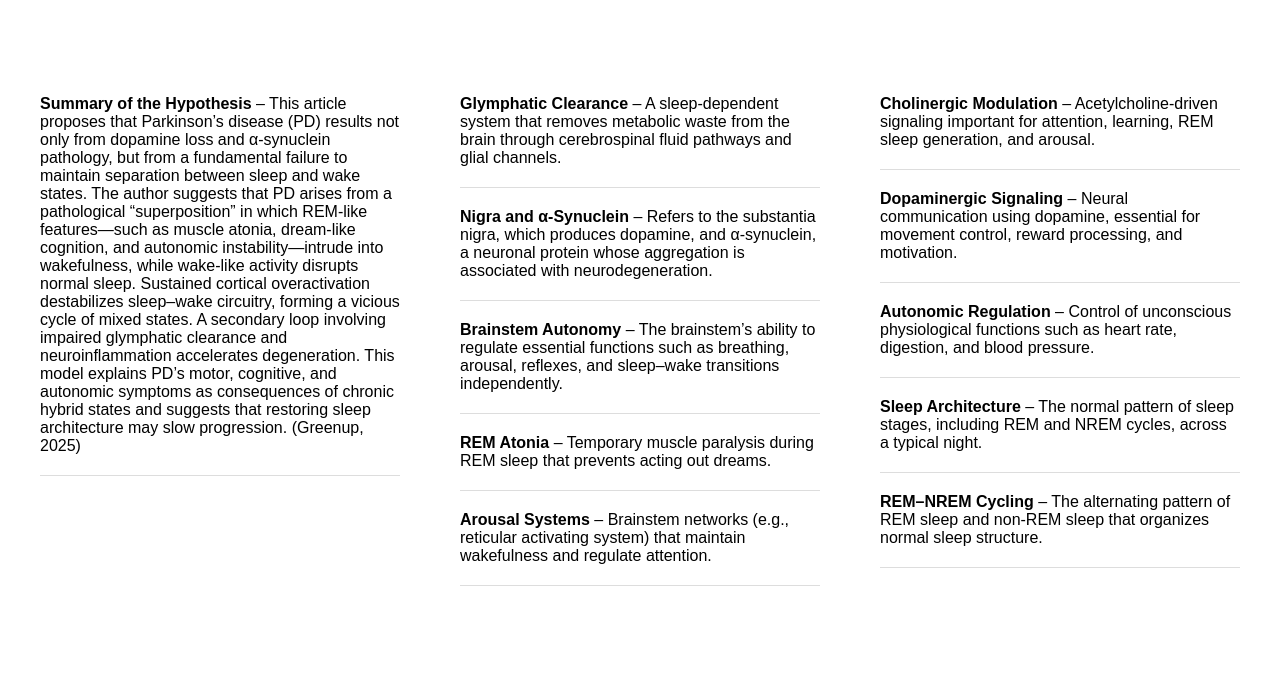
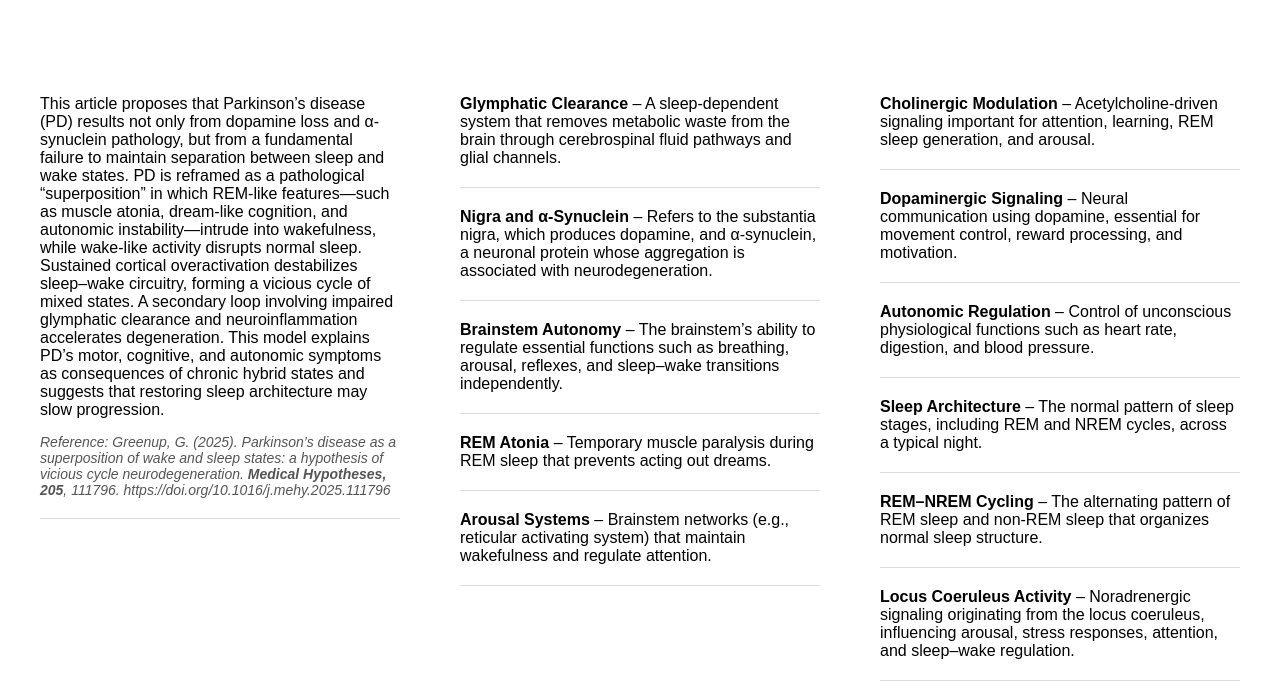
Before and after one commit to GrumpsCat/laulupidu-sheet, a plain HTML site: page index.html in a window 1280 px wide. Shown: the part 81-778 px from the top of the page. Drawn offline with Linux system fonts and the light colour scheme.

Commit message:
Update index.html

```diff
--- a/index.html
+++ b/index.html
@@ -52,9 +52,14 @@
     <!-- Column 1 -->
     <div class="column">
 
-        <p><strong>Summary of the Hypothesis</strong> –
-        This article proposes that Parkinson’s disease (PD) results not only from dopamine loss and α-synuclein pathology, but from a fundamental failure to maintain separation between sleep and wake states. The author suggests that PD arises from a pathological “superposition” in which REM-like features—such as muscle atonia, dream-like cognition, and autonomic instability—intrude into wakefulness, while wake-like activity disrupts normal sleep. Sustained cortical overactivation destabilizes sleep–wake circuitry, forming a vicious cycle of mixed states. A secondary loop involving impaired glymphatic clearance and neuroinflammation accelerates degeneration. This model explains PD’s motor, cognitive, and autonomic symptoms as consequences of chronic hybrid states and suggests that restoring sleep architecture may slow progression. (Greenup, 2025)
+        <p>
+        This article proposes that Parkinson’s disease (PD) results not only from dopamine loss and α-synuclein pathology, but from a fundamental failure to maintain separation between sleep and wake states. PD is reframed as a pathological “superposition” in which REM-like features—such as muscle atonia, dream-like cognition, and autonomic instability—intrude into wakefulness, while wake-like activity disrupts normal sleep. Sustained cortical overactivation destabilizes sleep–wake circuitry, forming a vicious cycle of mixed states. A secondary loop involving impaired glymphatic clearance and neuroinflammation accelerates degeneration. This model explains PD’s motor, cognitive, and autonomic symptoms as consequences of chronic hybrid states and suggests that restoring sleep architecture may slow progression.
         </p>
+
+        <p style="font-size: 14px; color: #555; margin-top: 15px;">
+        <em>Reference: Greenup, G. (2025). Parkinson’s disease as a superposition of wake and sleep states: a hypothesis of vicious cycle neurodegeneration. <strong>Medical Hypotheses, 205</strong>, 111796. https://doi.org/10.1016/j.mehy.2025.111796</em>
+        </p>
+
         <hr>
 
     </div>
@@ -97,6 +102,9 @@
         <p><strong>REM–NREM Cycling</strong> – The alternating pattern of REM sleep and non-REM sleep that organizes normal sleep structure.</p>
         <hr>
 
+        <p><strong>Locus Coeruleus Activity</strong> – Noradrenergic signaling originating from the locus coeruleus, influencing arousal, stress responses, attention, and sleep–wake regulation.</p>
+        <hr>
+
     </div>
 
 </div>
```
